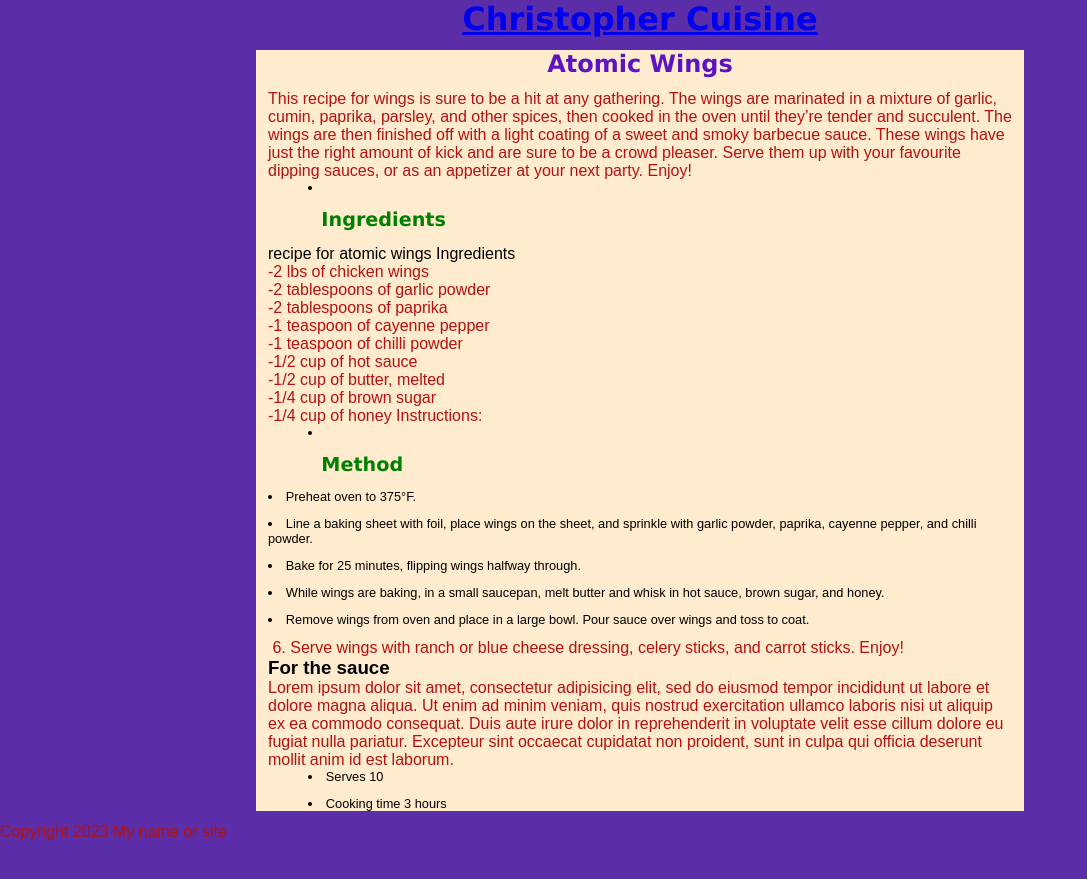
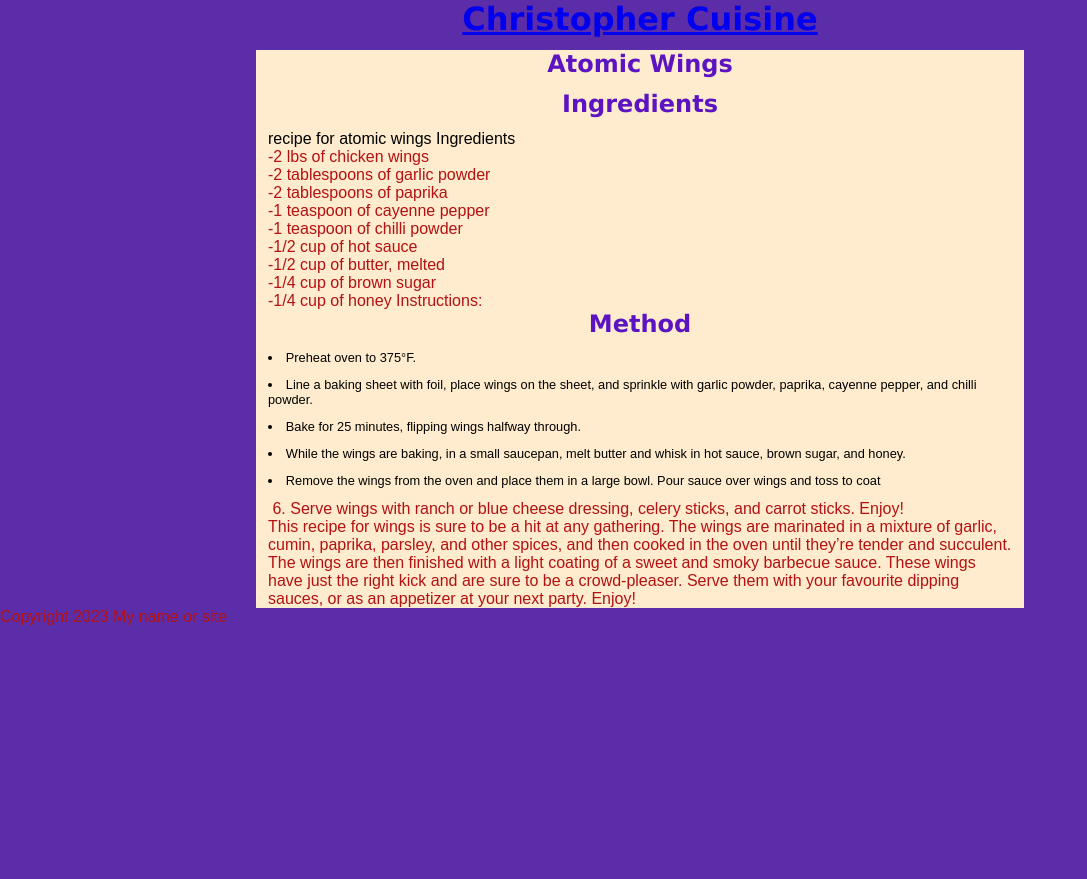
Before and after one commit to JEREMY-0/JCuisine, a Jekyll site: the page built from _recipes/recipe2.md, in a window 1280 px wide. Shown: the top 879 px of the page, without its empty margins (0-1087 px from the left). Built offline with Jekyll 4.4.1, drawn with Linux system fonts in a browser that asks for light colours.

Commit message:
Update Recipe “recipe2”

```diff
--- a/_recipes/recipe2.md
+++ b/_recipes/recipe2.md
@@ -5,9 +5,7 @@ order: 1
 layout: recipe
 published: true
 ---
-This recipe for wings is sure to be a hit at any gathering. The wings are marinated in a mixture of garlic, cumin, paprika, parsley, and other spices, then cooked in the oven until they’re tender and succulent. The wings are then finished off with a light coating of a sweet and smoky barbecue sauce. These wings have just the right amount of kick and are sure to be a crowd pleaser. Serve them up with your favourite dipping sauces, or as an appetizer at your next party. Enjoy!
-
-* ## Ingredients
+# Ingredients
 
 recipe for atomic wings Ingredients
 
@@ -29,19 +27,14 @@ recipe for atomic wings Ingredients
 
 \-1/4 cup of honey Instructions:
 
-* ## Method
+# Method
 
 1. Preheat oven to 375°F.
 2. Line a baking sheet with foil, place wings on the sheet, and sprinkle with garlic powder, paprika, cayenne pepper, and chilli powder.
 3. Bake for 25 minutes, flipping wings halfway through.
-4. While wings are baking, in a small saucepan, melt butter and whisk in hot sauce, brown sugar, and honey.
-5. Remove wings from oven and place in a large bowl. Pour sauce over wings and toss to coat.
+4. While the wings are baking, in a small saucepan, melt butter and whisk in hot sauce, brown sugar, and honey.
+5. Remove the wings from the oven and place them in a large bowl. Pour sauce over wings and toss to coat
 
  6. Serve wings with ranch or blue cheese dressing, celery sticks, and carrot sticks. Enjoy!
 
-### For the sauce
-
-Lorem ipsum dolor sit amet, consectetur adipisicing elit, sed do eiusmod tempor incididunt ut labore et dolore magna aliqua. Ut enim ad minim veniam, quis nostrud exercitation ullamco laboris nisi ut aliquip ex ea commodo consequat. Duis aute irure dolor in reprehenderit in voluptate velit esse cillum dolore eu fugiat nulla pariatur. Excepteur sint occaecat cupidatat non proident, sunt in culpa qui officia deserunt mollit anim id est laborum.
-
-* Serves 10
-* Cooking time 3 hours
+T﻿his recipe for wings is sure to be a hit at any gathering. The wings are marinated in a mixture of garlic, cumin, paprika, parsley, and other spices, and then cooked in the oven until they're tender and succulent. The wings are then finished with a light coating of a sweet and smoky barbecue sauce. These wings have just the right kick and are sure to be a crowd-pleaser. Serve them with your favourite dipping sauces, or as an appetizer at your next party. Enjoy!
```
